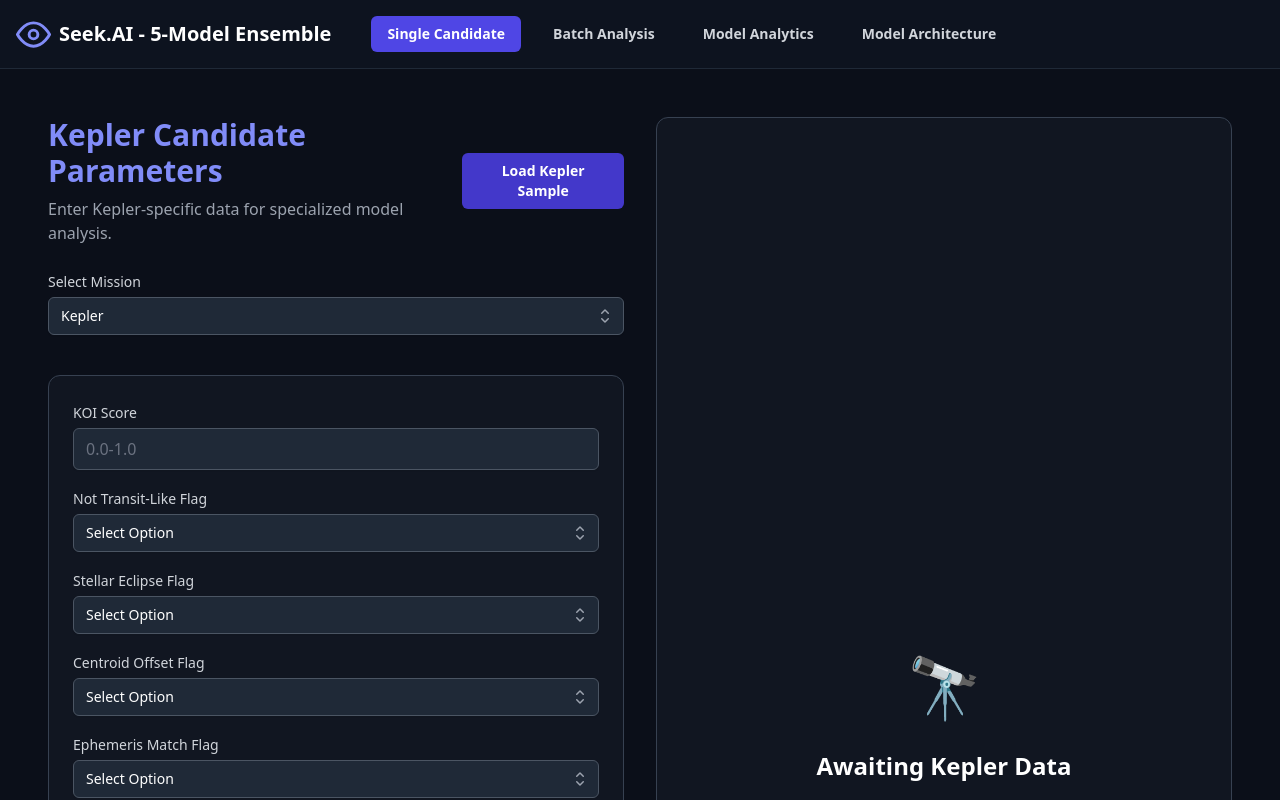
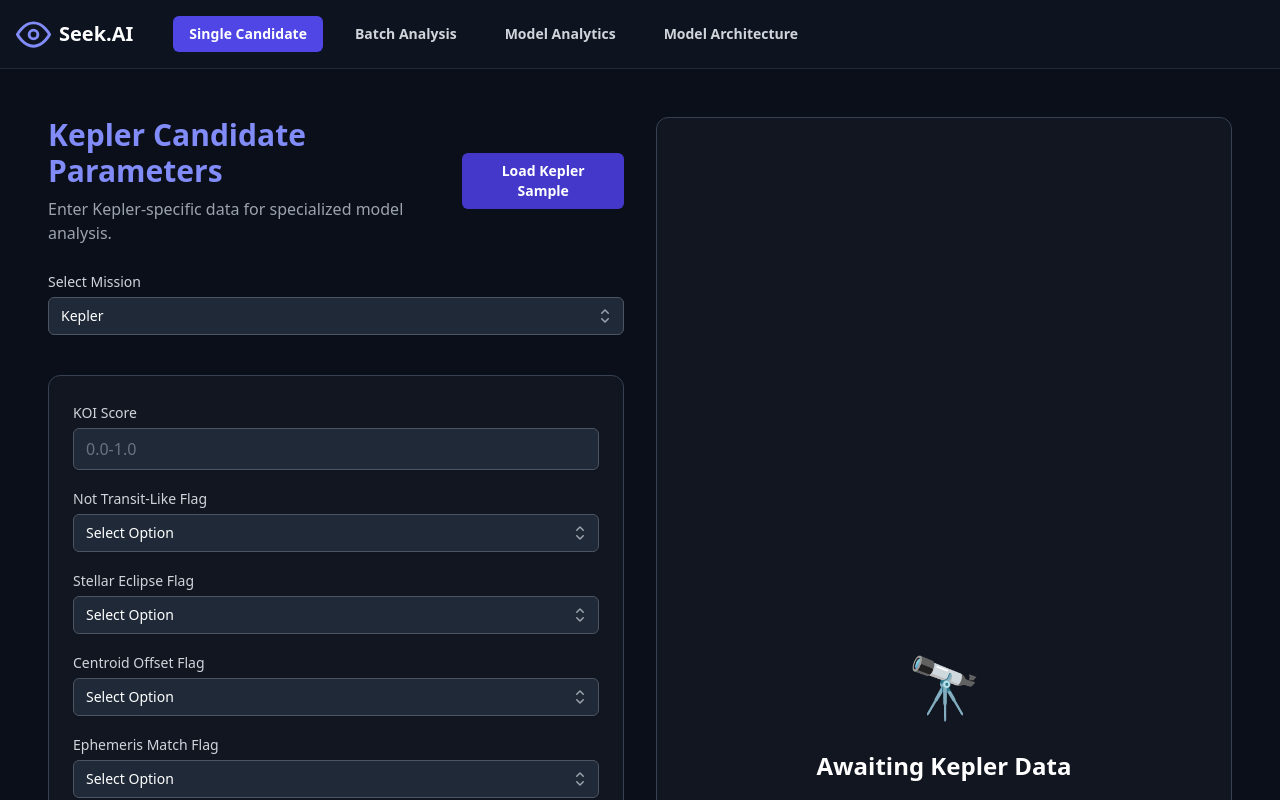
Before and after one commit to bond0707/Hunting-For-Exoplanets, a React (Vite) app in the folder exoplanets-ui/: page / in a window 1280 px wide. Shown: the top 800 px of the page. Built offline with nearby package versions, Linux system fonts and the light colour scheme; the HTML template or start-up script is replaced by a standard one.

Commit message:
Seek.AI, removed '5-model ensemble' from title

```diff
--- a/exoplanets-ui/src/App.jsx
+++ b/exoplanets-ui/src/App.jsx
@@ -42,7 +42,7 @@
             <path d="M1 12s4-8 11-8 11 8 11 8-4 8-11 8-11-8-11-8z" />
             <circle cx="12" cy="12" r="3" />
           </svg>
-          <h1 className="text-xl font-bold text-white">Seek.AI - 5-Model Ensemble</h1> {/* Updated */}
+          <h1 className="text-xl font-bold text-white">Seek.AI</h1> {/* Updated */}
         </div>
 
         {pages.map(({ id, label }) => (
```
